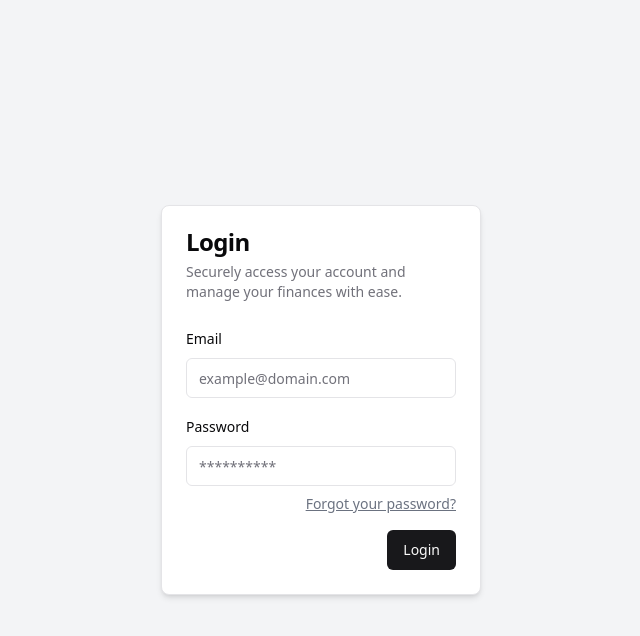
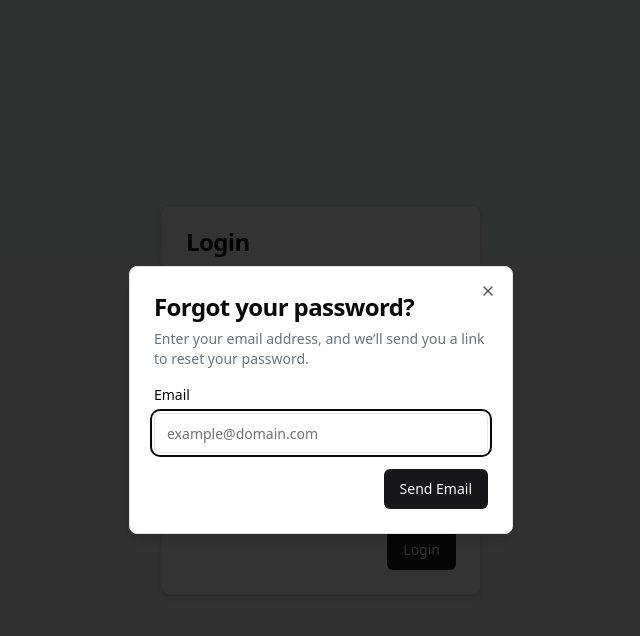
Before and after one commit to vuksijakovic/Banka-4-Frontend, a Next.js app: page /auth/login in a window 1280 px wide. Both pictures are taken after a click on the element "Forgot your password?". Shown: the top 636 px of the page, without its empty margins (319-959 px from the left). Built offline with nearby package versions, Linux system fonts and the light colour scheme; no server answers.

Commit message:
Design for ForgotPassword dialog is done!

```diff
--- /dev/null
+++ b/src/components/auth/forgot-password-dialog.tsx
@@ -0,0 +1,75 @@
+'use client';
+
+import { useForm } from 'react-hook-form';
+import { z } from 'zod';
+import { zodResolver } from '@hookform/resolvers/zod';
+import { Button } from '@/components/ui/button';
+import { Input } from '@/components/ui/input';
+import { Label } from '@/components/ui/label';
+import {
+    Dialog,
+    DialogTrigger,
+    DialogContent,
+    DialogHeader,
+    DialogTitle,
+    DialogDescription,
+    DialogFooter,
+    DialogClose,
+} from '@/components/ui/dialog';
+
+const forgotPasswordSchema = z.object({
+    email: z.string().email("Invalid email address"),
+});
+
+export default function ForgotPasswordDialog() {
+    const form = useForm({
+        resolver: zodResolver(forgotPasswordSchema),
+        defaultValues: {
+            email: '',
+        },
+    });
+
+    const onSubmit = (values: any) => {
+        console.log('Sending reset link to:', values.email);
+    };
+
+    return (
+        <Dialog>
+            <DialogTrigger asChild>
+                <p className="text-sm text-gray-500 text-right mt-1 cursor-pointer underline hover:underline">
+                    Forgot your password?
+                </p>
+            </DialogTrigger>
+            <DialogContent className="max-w-sm p-6 rounded-lg shadow-lg">
+                <DialogHeader>
+                    <DialogTitle className="text-2xl font-semibold">Forgot your password?</DialogTitle>
+                    <DialogDescription className="text-sm text-gray-500">
+                        Enter your email address, and we’ll send you a link to reset
+                        your password.
+                    </DialogDescription>
+                </DialogHeader>
+                <form onSubmit={form.handleSubmit(onSubmit)} className="grid gap-4">
+                    <div className="grid gap-2">
+                        <Label htmlFor="email" className="text-sm font-medium">Email</Label>
+                        <Input
+                            id="email"
+                            type="text"
+                            placeholder="example@domain.com"
+                            {...form.register('email')}
+                        />
+                        {form.formState.errors.email && (
+                            <p className="text-sm text-red-500">
+                                {form.formState.errors.email.message}
+                            </p>
+                        )}
+                    </div>
+                    <DialogFooter>
+                        <Button type="submit" className="flex justify-end font-normal">
+                            Send Email
+                        </Button>
+                    </DialogFooter>
+                </form>
+            </DialogContent>
+        </Dialog>
+    );
+}
--- a/src/components/auth/login-form.tsx
+++ b/src/components/auth/login-form.tsx
@@ -5,9 +5,9 @@ import { z } from 'zod';
 import { zodResolver } from '@hookform/resolvers/zod';
 import { Card, CardHeader, CardTitle, CardDescription, CardContent } from '@/components/ui/card';
 import { Input } from '@/components/ui/input';
-import { Label } from '@/components/ui/label';
 import { Button } from '@/components/ui/button';
 import { Form, FormControl, FormField, FormItem, FormLabel, FormMessage } from '@/components/ui/form';
+import ForgotPasswordDialog from "@/components/auth/forgot-password-dialog";
 
 
 const formSchema = z.object({
@@ -45,11 +45,11 @@ export default function LoginForm() {
                             name="email"
                             render={({ field }) => (
                                 <FormItem>
-                                    <FormLabel>Email</FormLabel>
+                                    <FormLabel className="text-gray-900">Email</FormLabel>
                                     <FormControl>
-                                        <Input type="email" placeholder="example@domain.com" {...field} />
+                                        <Input type="text" placeholder="example@domain.com" {...field} />
                                     </FormControl>
-                                    <FormMessage />
+                                    <FormMessage className="text-red-500" />
                                 </FormItem>
                             )}
                         />
@@ -58,14 +58,12 @@ export default function LoginForm() {
                             name="password"
                             render={({ field }) => (
                                 <FormItem>
-                                    <FormLabel>Password</FormLabel>
+                                    <FormLabel className="text-gray-900">Password</FormLabel>
                                     <FormControl>
                                         <Input type="password" placeholder="**********" {...field} />
                                     </FormControl>
-                                    <FormMessage />
-                                    <p className="text-sm text-gray-500 text-right mt-1 cursor-pointer underline hover:underline">
-                                        Forgot your password?
-                                    </p>
+                                    <FormMessage className="text-red-500" />
+                                    <ForgotPasswordDialog />
                                 </FormItem>
                             )}
                         />
--- /dev/null
+++ b/src/components/ui/dialog.tsx
@@ -0,0 +1,122 @@
+"use client"
+
+import * as React from "react"
+import * as DialogPrimitive from "@radix-ui/react-dialog"
+import { X } from "lucide-react"
+
+import { cn } from "@/lib/utils"
+
+const Dialog = DialogPrimitive.Root
+
+const DialogTrigger = DialogPrimitive.Trigger
+
+const DialogPortal = DialogPrimitive.Portal
+
+const DialogClose = DialogPrimitive.Close
+
+const DialogOverlay = React.forwardRef<
+  React.ElementRef<typeof DialogPrimitive.Overlay>,
+  React.ComponentPropsWithoutRef<typeof DialogPrimitive.Overlay>
+>(({ className, ...props }, ref) => (
+  <DialogPrimitive.Overlay
+    ref={ref}
+    className={cn(
+      "fixed inset-0 z-50 bg-black/80  data-[state=open]:animate-in data-[state=closed]:animate-out data-[state=closed]:fade-out-0 data-[state=open]:fade-in-0",
+      className
+    )}
+    {...props}
+  />
+))
+DialogOverlay.displayName = DialogPrimitive.Overlay.displayName
+
+const DialogContent = React.forwardRef<
+  React.ElementRef<typeof DialogPrimitive.Content>,
+  React.ComponentPropsWithoutRef<typeof DialogPrimitive.Content>
+>(({ className, children, ...props }, ref) => (
+  <DialogPortal>
+    <DialogOverlay />
+    <DialogPrimitive.Content
+      ref={ref}
+      className={cn(
+        "fixed left-[50%] top-[50%] z-50 grid w-full max-w-lg translate-x-[-50%] translate-y-[-50%] gap-4 border bg-background p-6 shadow-lg duration-200 data-[state=open]:animate-in data-[state=closed]:animate-out data-[state=closed]:fade-out-0 data-[state=open]:fade-in-0 data-[state=closed]:zoom-out-95 data-[state=open]:zoom-in-95 data-[state=closed]:slide-out-to-left-1/2 data-[state=closed]:slide-out-to-top-[48%] data-[state=open]:slide-in-from-left-1/2 data-[state=open]:slide-in-from-top-[48%] sm:rounded-lg",
+        className
+      )}
+      {...props}
+    >
+      {children}
+      <DialogPrimitive.Close className="absolute right-4 top-4 rounded-sm opacity-70 ring-offset-background transition-opacity hover:opacity-100 focus:outline-none focus:ring-2 focus:ring-ring focus:ring-offset-2 disabled:pointer-events-none data-[state=open]:bg-accent data-[state=open]:text-muted-foreground">
+        <X className="h-4 w-4" />
+        <span className="sr-only">Close</span>
+      </DialogPrimitive.Close>
+    </DialogPrimitive.Content>
+  </DialogPortal>
+))
+DialogContent.displayName = DialogPrimitive.Content.displayName
+
+const DialogHeader = ({
+  className,
+  ...props
+}: React.HTMLAttributes<HTMLDivElement>) => (
+  <div
+    className={cn(
+      "flex flex-col space-y-1.5 text-center sm:text-left",
+      className
+    )}
+    {...props}
+  />
+)
+DialogHeader.displayName = "DialogHeader"
+
+const DialogFooter = ({
+  className,
+  ...props
+}: React.HTMLAttributes<HTMLDivElement>) => (
+  <div
+    className={cn(
+      "flex flex-col-reverse sm:flex-row sm:justify-end sm:space-x-2",
+      className
+    )}
+    {...props}
+  />
+)
+DialogFooter.displayName = "DialogFooter"
+
+const DialogTitle = React.forwardRef<
+  React.ElementRef<typeof DialogPrimitive.Title>,
+  React.ComponentPropsWithoutRef<typeof DialogPrimitive.Title>
+>(({ className, ...props }, ref) => (
+  <DialogPrimitive.Title
+    ref={ref}
+    className={cn(
+      "text-lg font-semibold leading-none tracking-tight",
+      className
+    )}
+    {...props}
+  />
+))
+DialogTitle.displayName = DialogPrimitive.Title.displayName
+
+const DialogDescription = React.forwardRef<
+  React.ElementRef<typeof DialogPrimitive.Description>,
+  React.ComponentPropsWithoutRef<typeof DialogPrimitive.Description>
+>(({ className, ...props }, ref) => (
+  <DialogPrimitive.Description
+    ref={ref}
+    className={cn("text-sm text-muted-foreground", className)}
+    {...props}
+  />
+))
+DialogDescription.displayName = DialogPrimitive.Description.displayName
+
+export {
+  Dialog,
+  DialogPortal,
+  DialogOverlay,
+  DialogClose,
+  DialogTrigger,
+  DialogContent,
+  DialogHeader,
+  DialogFooter,
+  DialogTitle,
+  DialogDescription,
+}
```
